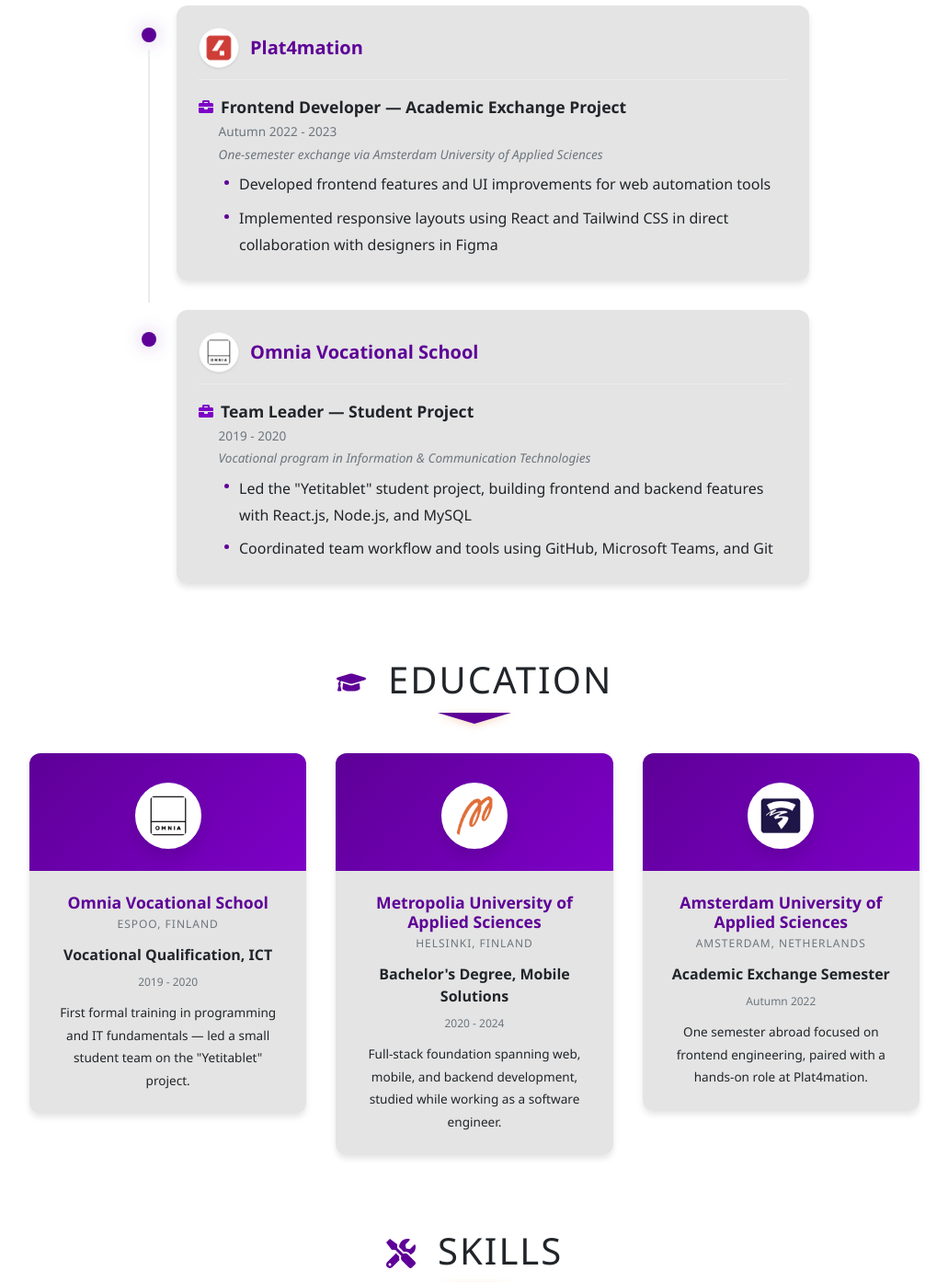
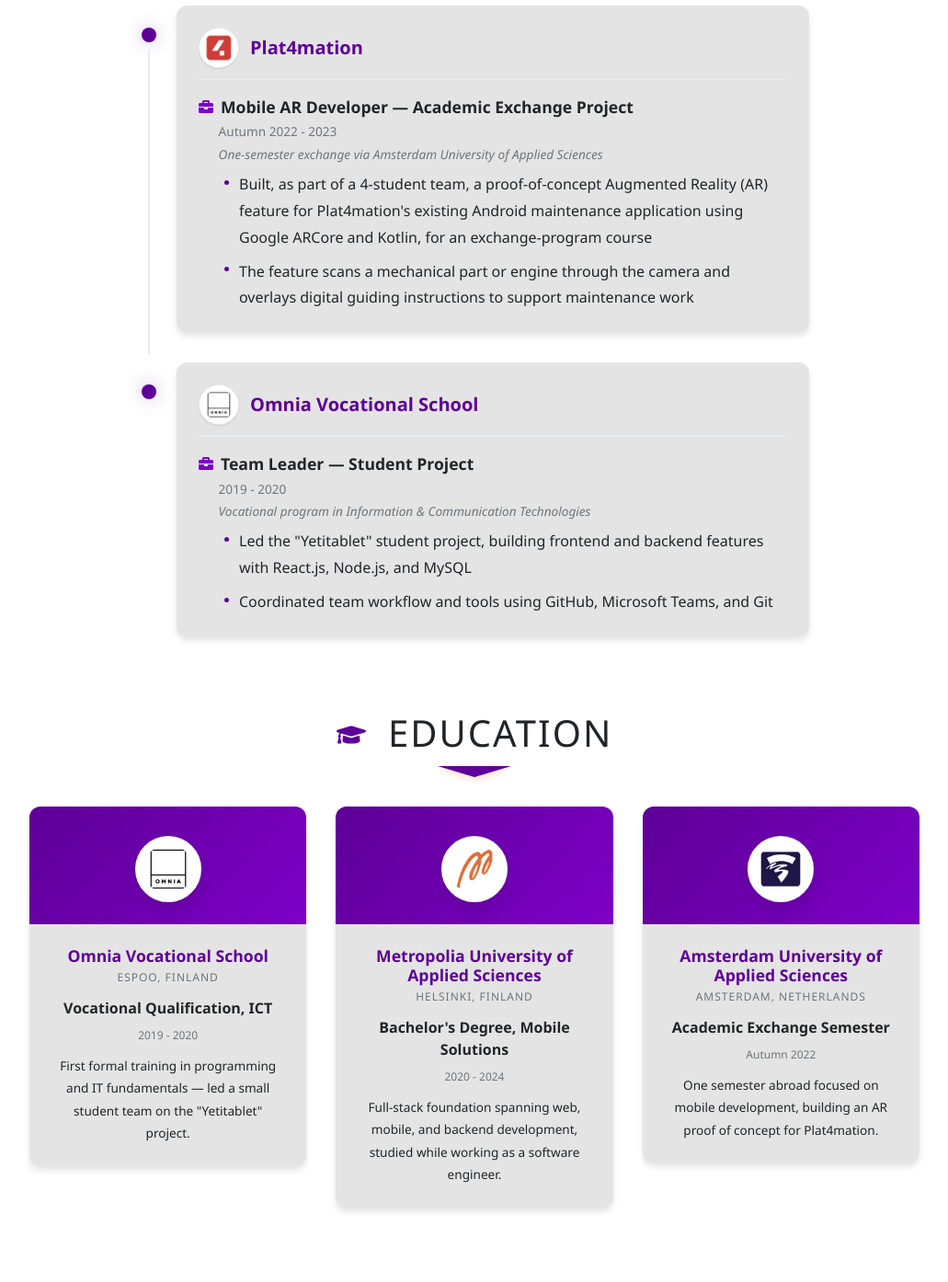
Before and after one commit to omarome/portfolio, a React (Create React App) app: page / in a window 1280 px wide. Shown: the part 2289-3683 px from the top of the page at 92% size, without its empty margins (124-1155 px from the left). Built offline with nearby package versions, Linux system fonts and the light colour scheme.

Commit message:
change the plat4mation description

```diff
--- a/src/components/Education.js
+++ b/src/components/Education.js
@@ -31,7 +31,7 @@ const education = [
     logo: amsterdamLogo,
     program: 'Academic Exchange Semester',
     period: 'Autumn 2022',
-    blurb: 'One semester abroad focused on frontend engineering, paired with a hands-on role at Plat4mation.',
+    blurb: 'One semester abroad focused on mobile development, building an AR proof of concept for Plat4mation.',
   },
 ];
 
--- a/src/components/Experience.js
+++ b/src/components/Experience.js
@@ -30,12 +30,12 @@ const experience = [
     logo: plat4mationLogo,
     roles: [
       {
-        title: 'Frontend Developer — Academic Exchange Project',
+        title: 'Mobile AR Developer — Academic Exchange Project',
         subtitle: 'One-semester exchange via Amsterdam University of Applied Sciences',
         period: 'Autumn 2022 - 2023',
         bullets: [
-          'Developed frontend features and UI improvements for web automation tools',
-          'Implemented responsive layouts using React and Tailwind CSS in direct collaboration with designers in Figma',
+          "Built, as part of a 4-student team, a proof-of-concept Augmented Reality (AR) feature for Plat4mation's existing Android maintenance application using Google ARCore and Kotlin, for an exchange-program course",
+          'The feature scans a mechanical part or engine through the camera and overlays digital guiding instructions to support maintenance work',
         ],
       },
     ],
```
